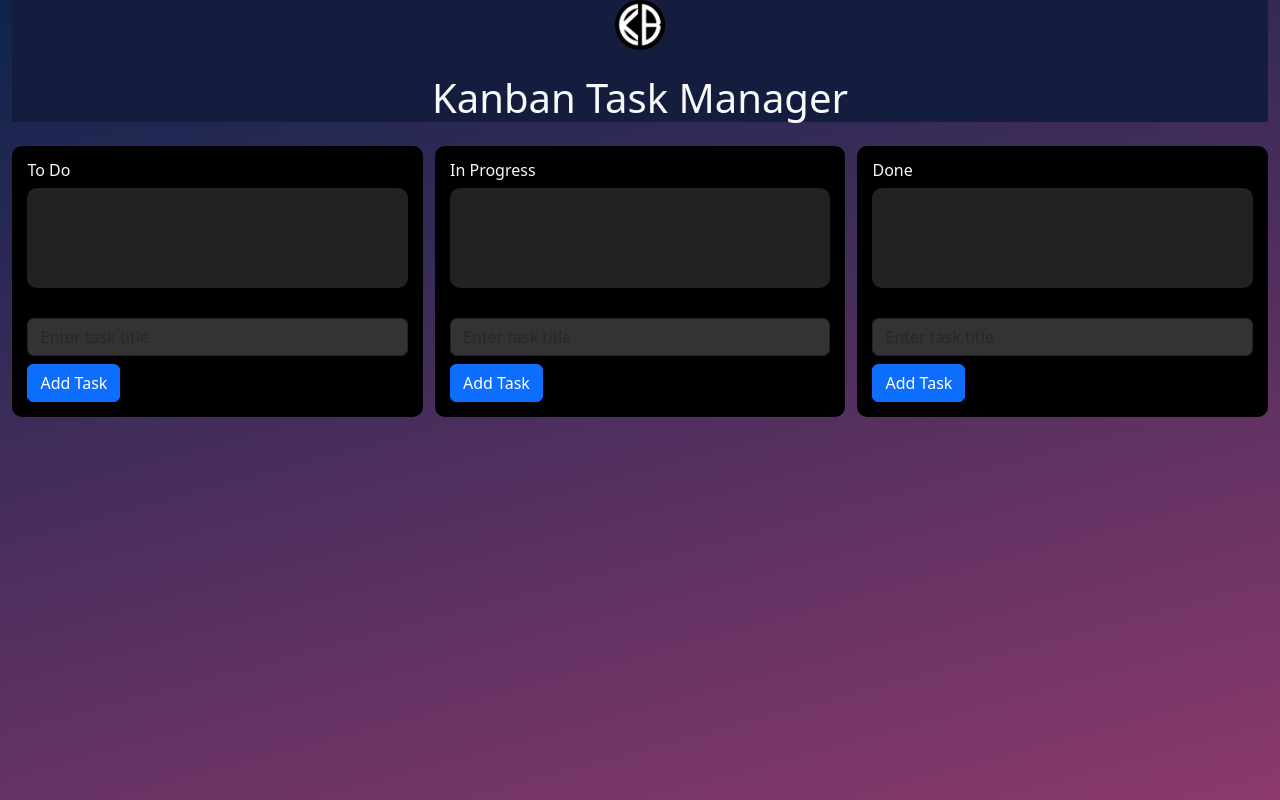
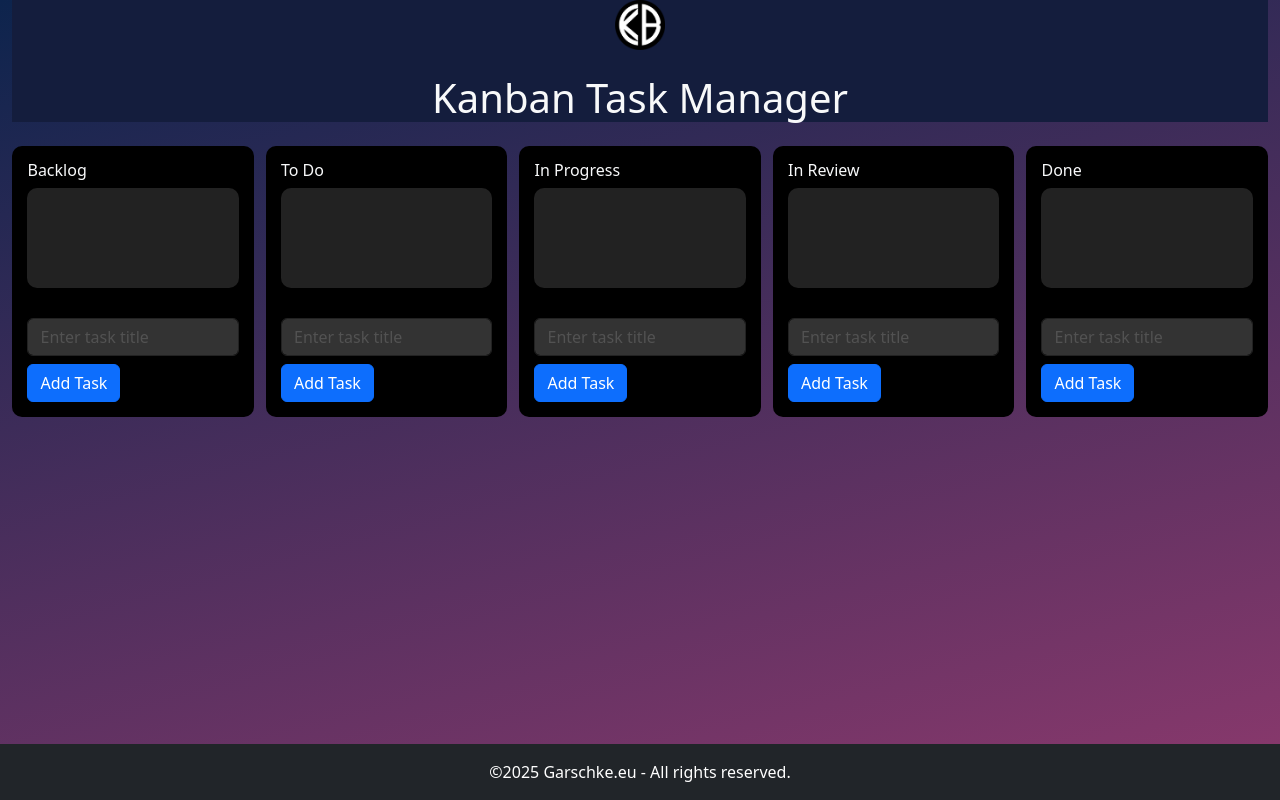
Before and after one commit to Garschke/kanban-task-manager, a Flask app: page /kanban in a window 1280 px wide. Run offline with Flask 3, Linux system fonts and the light colour scheme; data that the repository does not hold is empty; some libraries are stand-ins or nearby versions.

Commit message:
Add current year to footer in landing and index pages; implement current_year function

```diff
--- a/app.py
+++ b/app.py
@@ -8,6 +8,11 @@ app.config['SQLALCHEMY_DATABASE_URI'] = 'sqlite:///tasks.db'
 app.config['SQLALCHEMY_TRACK_MODIFICATIONS'] = False
 db = SQLAlchemy(app)
 
+
+def current_year():
+    date = f"{datetime.now().strftime('%Y')}"
+    print(date)
+    return date
 
 class Task(db.Model):
     id = db.Column(db.Integer, primary_key=True)
@@ -36,11 +41,11 @@ def initialize_database():
 
 @app.route('/')
 def landing_page():
-    return render_template('landing_page.html')
+    return render_template('landing_page.html', year=current_year())
 
 @app.route('/kanban')
 def index():
-    return render_template('index.html')
+    return render_template('index.html', year=current_year())
 
 
 @app.route('/api/tasks', methods=['GET', 'POST'])
--- a/static/css/style.css
+++ b/static/css/style.css
@@ -1,8 +1,6 @@
 .gradient-background {
     background: linear-gradient(345deg, #8c396d, #0d244d);
     min-height: 100vh
-    /* background-size: 180% 180%; */
-    /* animation: gradient-animation 18s ease infinite; */
 }
 
 .title_background {
@@ -15,8 +13,6 @@
 }
 
 .kanban-column {
-    /* background-color: #f5f5f5; */
-    /* background-color: blueviolet; */
     background-color: black;
     /* border-radius: 5px; */
     border-radius: 10px;
@@ -90,6 +86,12 @@
     border-color: lightblue;
 }
 
+.form-control::placeholder{
+    background-color: #333;
+    color: white;
+    opacity: 0.15;
+}
+
 .modal {
     --bs-modal-bg: #222;
 }
--- a/templates/index.html
+++ b/templates/index.html
@@ -23,6 +23,16 @@
 
         <div class="row kanban-board">
             &nbsp; &nbsp;  <!-- Spacer -->
+            <!-- Backlog Column -->
+            <div class="col-sm kanban-column" data-status="backlog">
+                <h6>Backlog</h6>
+                <div class="tasks-list" id="backlog-tasks"></div>
+                <div class="add-task-container">
+                    <textarea class="form-control new-task-title mb-2" placeholder="Enter task title"></textarea>
+                    <button class="btn btn-primary add-task-btn">Add Task</button>
+                </div>
+            </div>
+            &nbsp; &nbsp;  <!-- Spacer -->
             <!-- To Do Column -->
             <div class="col-sm kanban-column" data-status="todo">
                 <h6>To Do</h6>
@@ -37,6 +47,16 @@
             <div class="col-sm kanban-column" data-status="in_progress">
                 <h6>In Progress</h6>
                 <div class="tasks-list" id="in-progress-tasks"></div>
+                <div class="add-task-container">
+                    <textarea class="form-control new-task-title mb-2" placeholder="Enter task title"></textarea>
+                    <button class="btn btn-primary add-task-btn">Add Task</button>
+                </div>
+            </div>
+            &nbsp; &nbsp;  <!-- Spacer -->
+            <!-- In Review Column -->
+            <div class="col-sm kanban-column" data-status="in_review">
+                <h6>In Review</h6>
+                <div class="tasks-list" id="in-review-tasks"></div>
                 <div class="add-task-container">
                     <textarea class="form-control new-task-title mb-2" placeholder="Enter task title"></textarea>
                     <button class="btn btn-primary add-task-btn">Add Task</button>
@@ -63,7 +83,7 @@
             <div class="modal-content">
                 <div class="modal-header">
                     <h5 class="modal-title text-light">Task Details</h5>
-                    <button type="button" class="btn-close" data-bs-dismiss="modal"></button>
+                    <button type="button" class="btn-close btn-close-white" data-bs-dismiss="modal"></button>
                 </div>
                 <div class="modal-body">
                     <input type="text" class="form-control task-title mb-2">
@@ -77,7 +97,13 @@
             </div>
         </div>
     </div>
-
+    <!-- Footer -->
+    <footer class="footer fixed-bottom bg-dark text-white text-center py-3">
+        <div class="container">
+            <div class="mb-0">©{{year}} Garschke.eu - All rights reserved.</div>
+        </div>
+    </footer>
+    <!-- Scripts -->
     <script src="https://code.jquery.com/jquery-3.6.0.min.js"></script>
     <script src="https://cdn.jsdelivr.net/npm/bootstrap@5.3.5/dist/js/bootstrap.bundle.min.js"></script>
     <script src="https://cdnjs.cloudflare.com/ajax/libs/jqueryui/1.12.1/jquery-ui.min.js"></script>
```
Also changed, not shown: templates/landing_page.html (+7 -1 lines).
